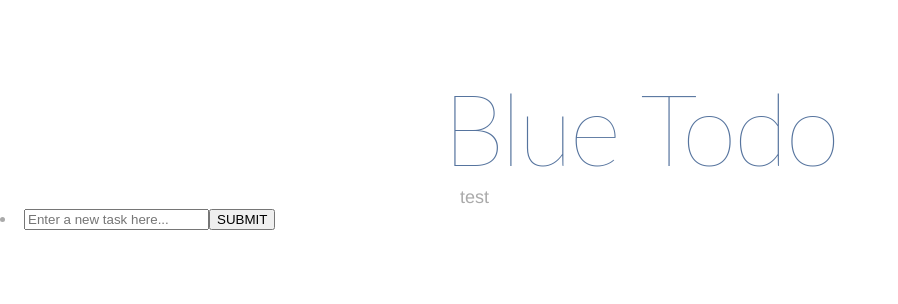
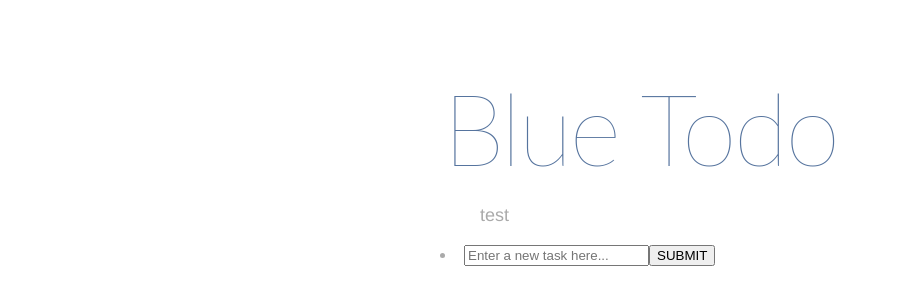
Before and after one commit to hoptond/todo_react, a React (Create React App) app: page / in a window 1280 px wide. Shown: the top 304 px of the page, without its empty margins (0-898 px from the left). Built offline with nearby package versions, Linux system fonts and the light colour scheme.

Commit message:
center list component

```diff
--- a/src/List.js
+++ b/src/List.js
@@ -12,11 +12,11 @@ class List extends Component {
 
     render() {
         return (
-            <div>
-                <ul className="List">
+            <div className="List">
+                <ul>
                     {<li>test</li>}
                 </ul>
-                <NewTask/>
+                <NewTask tasks={[{id: 1, desc: 'feed grass', status: 0}, {id: 1, desc: 'feed grass', status: 0}]}/>
             </div>
         );
     }
--- a/src/todo.css
+++ b/src/todo.css
@@ -17,7 +17,7 @@ h1 {
   margin-bottom: 0;
 }
 
-ul {
+.List {
   margin: 0 auto;
   width: 400px;
 }
```
